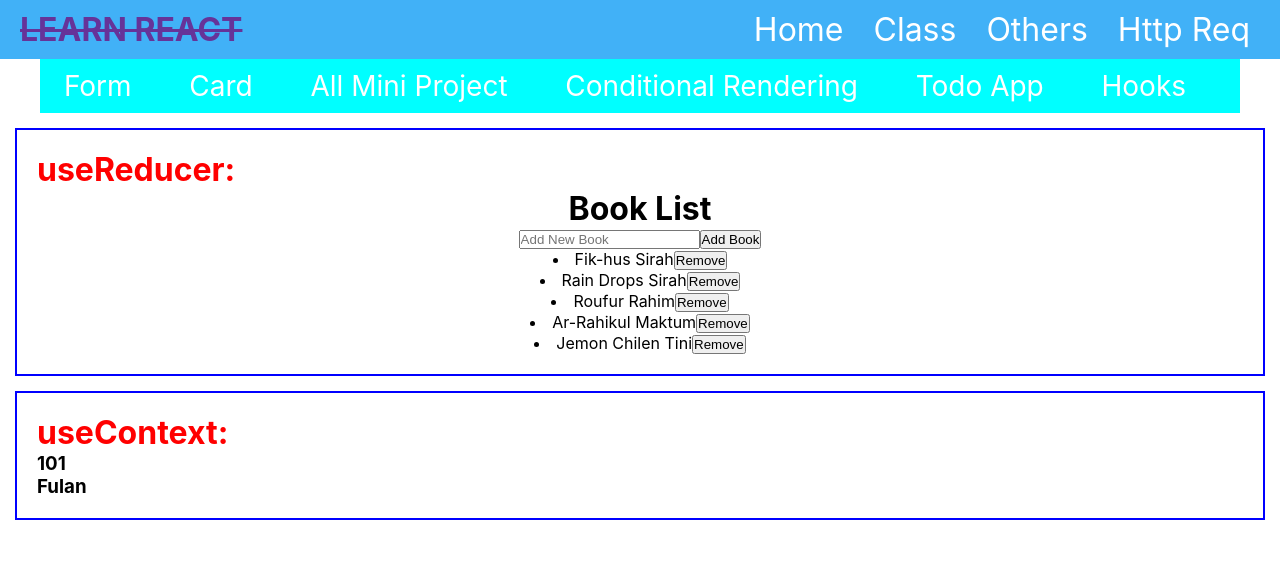
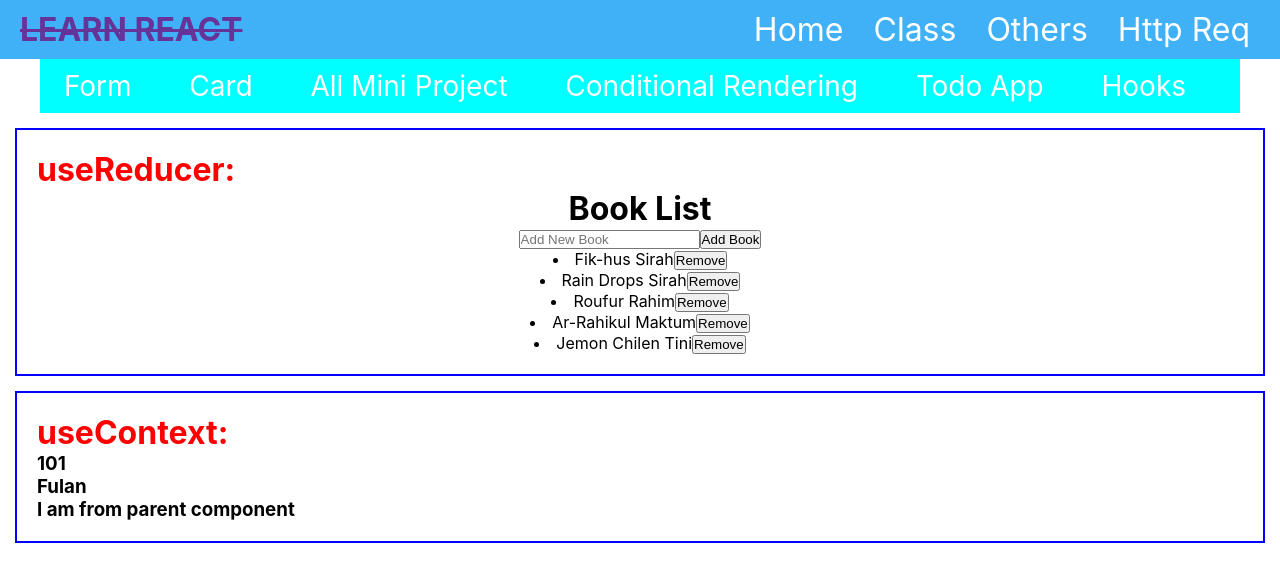
Before and after one commit to khaled39ab/React-With-LWS, a React (Create React App) app: page /hook in a window 1280 px wide. Shown: the top 582 px of the page. Built offline with nearby package versions, Linux system fonts and the light colour scheme.

Commit message:
drilling multiple data with useContext

```diff
--- a/src/page/hook/useContext/Context1.js
+++ b/src/page/hook/useContext/Context1.js
@@ -1,4 +1,4 @@
-import React from 'react';
+import React, { useState } from 'react';
 import Context2 from './Context2';
 import { DataContext } from './DataContext';
 
@@ -6,9 +6,10 @@ const Context1 = () => {
     const data = {
         id: 101, name: 'Fulan'
     }
+    const [text, setText] = useState('I am from parent component')
 
     return (
-        <DataContext.Provider value={data}>
+        <DataContext.Provider value={{data, text}}>
             <Context2 />
         </DataContext.Provider>
     );
--- a/src/page/hook/useContext/Context3.js
+++ b/src/page/hook/useContext/Context3.js
@@ -1,10 +1,14 @@
 import React from 'react';
+import { useContext } from 'react';
 import Context4 from './Context4';
+import { DataContext } from './DataContext';
 
 const Context3 = () => {
+    const {text} = useContext(DataContext)
     return (
         <div>
             <Context4 />
+            <h3>{text}</h3>
         </div>
     );
 };
--- a/src/page/hook/useContext/Context4.js
+++ b/src/page/hook/useContext/Context4.js
@@ -3,7 +3,7 @@ import { useContext } from 'react';
 import { DataContext } from './DataContext';
 
 const Context4 = () => {
-    const data = useContext(DataContext)
+    const {data} = useContext(DataContext)
     const { id, name } = data;
     return (
         <div>
```
